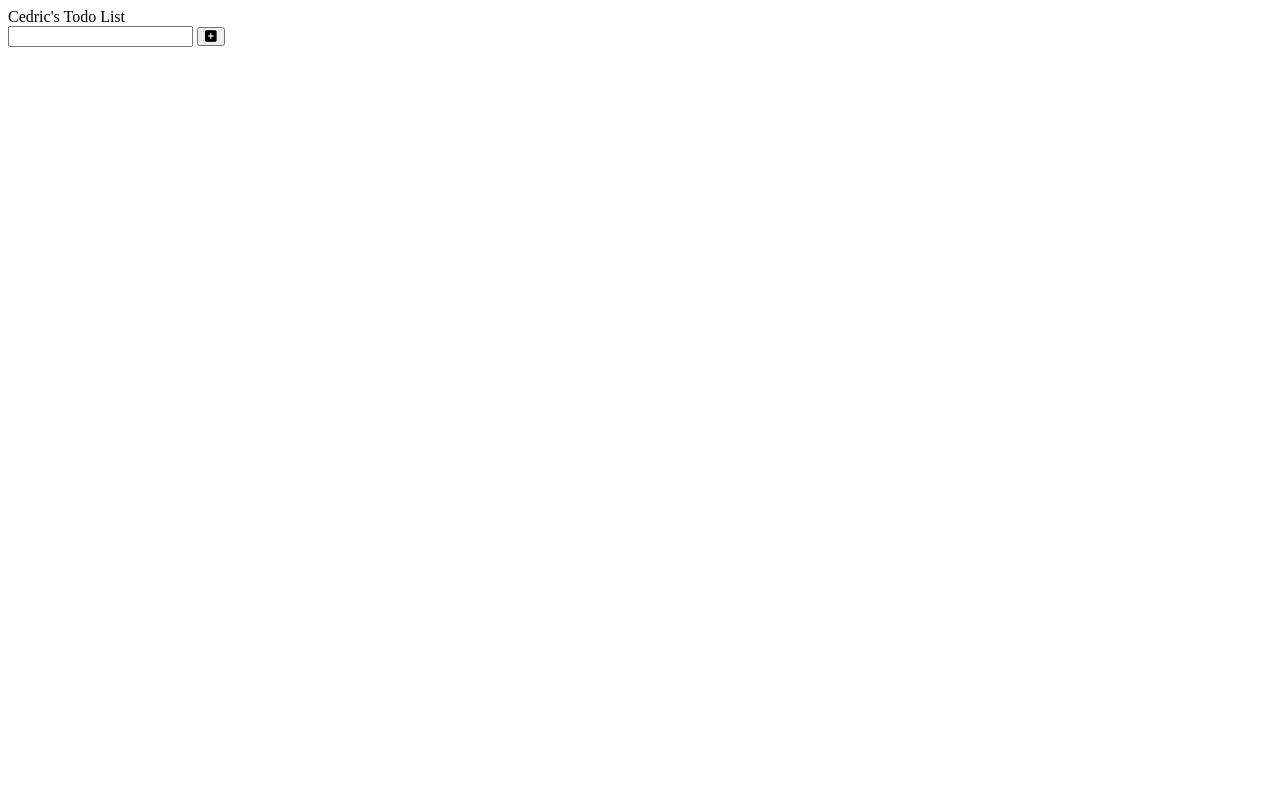
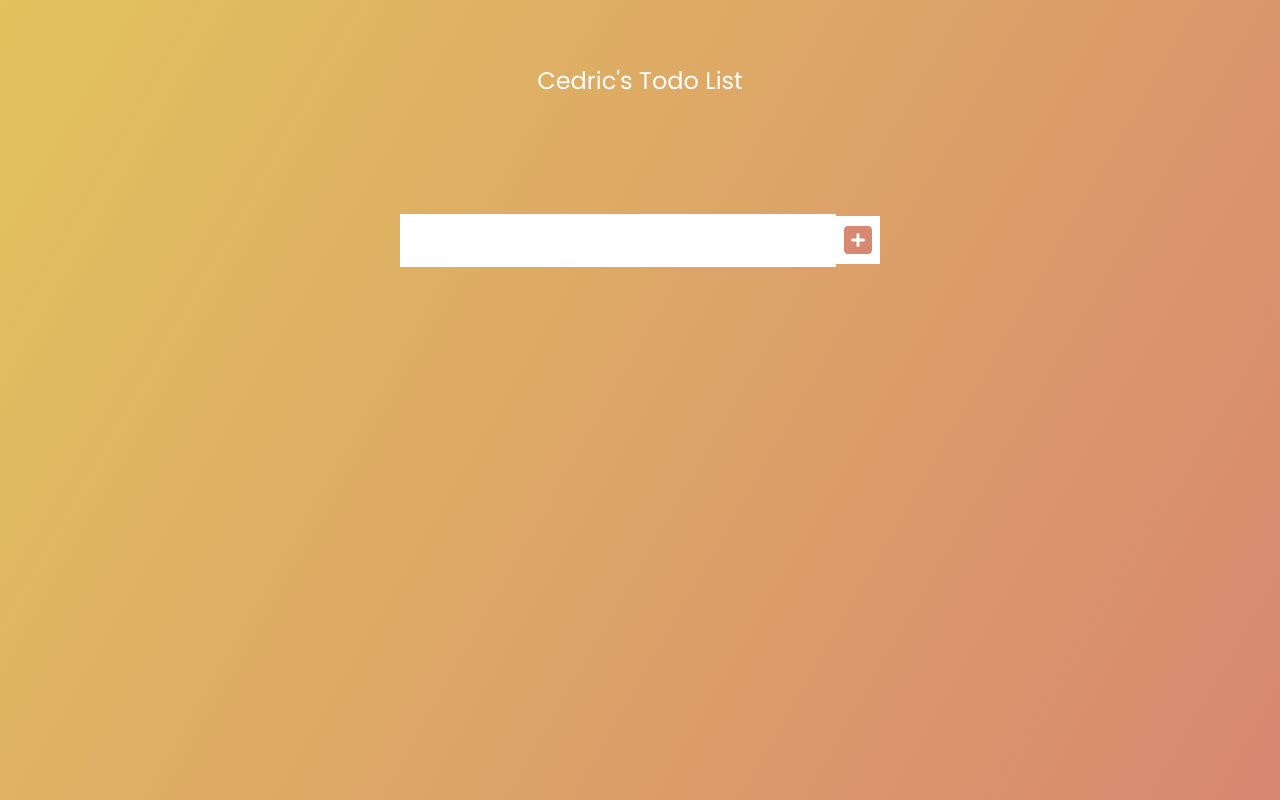
Before and after one commit to kiplimock/todo-app-js, a plain HTML site: page index.html in a window 1280 px wide. Drawn offline with Linux system fonts and the light colour scheme.

Commit message:
basic css styling

```diff
--- a/index.html
+++ b/index.html
@@ -13,9 +13,10 @@
 <body>
     <header>Cedric's Todo List</header>
     <form>
-        <input type="text" class="todo-input" id="">
-        <button type="submit" class="todo-button"><i class="fas fa-plus-square"></i></button>
-
+        <input type="text" class="todo-input">
+        <button type="submit" class="todo-button">
+            <i class="fas fa-plus-square"></i>
+        </button>
     </form>
     <div class="todo-container">
         <ul class="todo-list">
--- a/style.css
+++ b/style.css
@@ -0,0 +1,44 @@
+* {
+    margin: 0;
+    padding: 0;
+    box-sizing: border-box;
+}
+
+body {
+    background-image: linear-gradient(120deg, #e2c35d, #d88771);
+    color: white;
+    font-family: "Poppins", sans-serif;
+    min-height: 100vh;
+}
+
+header {
+    font-size: 1.5rem;
+}
+
+header, form {
+    min-height: 20vh;
+    display: flex;
+    justify-content: center;
+    align-items: center;
+}
+
+form input,
+form button {
+    padding: 0.5rem;
+    font-size: 2rem;
+    border: none;
+    background: white;
+    /* height: ; */
+}
+
+form button {
+    color: #d88771;
+    background: white;
+    cursor: pointer;
+    transition: all 0.3s ease;
+}
+
+form button:hover {
+    background: #d88771;
+    color: white;
+}
```
